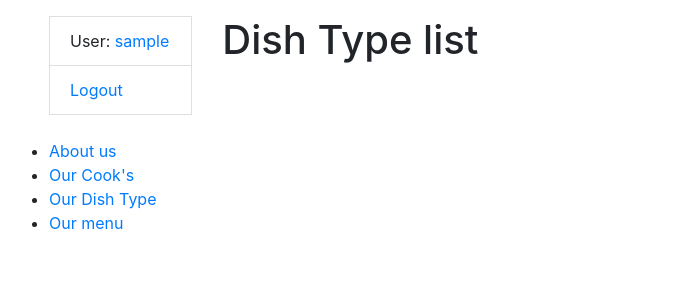
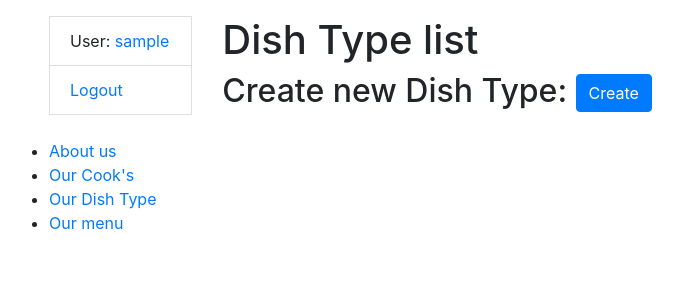
Before and after one commit to SemenetsSergii/Restaurant-Kitchen-Service, a Django app: page /kitchen/dish-types/ in a window 1280 px wide. Shown: the top 300 px of the page, without its empty margins (6-689 px from the left). Run offline with Django 5.2, Linux system fonts and the light colour scheme; the visitor is signed in with stand-in values (Sample User, id 1); data that the repository does not hold is empty.

Commit message:
add CreateView to dish-type & dish, create html for if

```diff
--- a/kitchen/urls.py
+++ b/kitchen/urls.py
@@ -5,13 +5,18 @@ from kitchen.views import (
     DishTypeListView,
     DishListView,
     CookListView,
+    DishTypeCreateView,
+    DishCreateView,
+
 )
 
 urlpatterns = [
     path("", index, name="index"),
     path("dish-types/", DishTypeListView.as_view(), name="dish-type-list"),
+    path("dish-types/create/", DishTypeCreateView.as_view(), name="dish-type-create"),
 
     path("dish/", DishListView.as_view(), name="dish-list"),
+    path("dish/create/", DishCreateView.as_view(), name="dish-create"),
 
     path("cook/", CookListView.as_view(), name="cook-list"),
 
--- a/kitchen/views.py
+++ b/kitchen/views.py
@@ -3,6 +3,7 @@ from django.contrib.auth.mixins import LoginRequiredMixin
 from django.http import HttpRequest, HttpResponse
 from django.contrib.auth.decorators import login_required
 from django.views import generic
+from django.urls import reverse, reverse_lazy
 
 from .models import (
     Cook,
@@ -33,6 +34,13 @@ class DishTypeListView(LoginRequiredMixin, generic.ListView):
     context_object_name = "dish_type_list"
 
 
+class DishTypeCreateView(LoginRequiredMixin, generic.edit.CreateView):
+    model = DishType
+    fields = "__all__"
+    success_url = reverse_lazy("kitchen:dish-type-list")
+    template_name = "kitchen/dish_type_form.html"
+
+
 class DishListView(LoginRequiredMixin, generic.ListView):
     model = Dish
     queryset = Dish.objects.select_related("dish_type")
@@ -40,6 +48,13 @@ class DishListView(LoginRequiredMixin, generic.ListView):
     context_object_name = "dish_list"
 
 
+class DishCreateView(LoginRequiredMixin, generic.CreateView):
+    model = Dish
+    fields = "__all__"
+    success_url = reverse_lazy("kitchen:dish-list")
+    template_name = 'kitchen/dish-form.html'
+
+
 class CookListView(LoginRequiredMixin, generic.ListView):
     model = Cook
     queryset = Cook.objects.prefetch_related("dishes")
--- a/restaurant_kitchen_service/settings.py
+++ b/restaurant_kitchen_service/settings.py
@@ -38,6 +38,8 @@ INSTALLED_APPS = [
     'django.contrib.messages',
     'django.contrib.staticfiles',
     "kitchen",
+    "crispy_forms",
+    "crispy_bootstrap4",
 ]
 
 MIDDLEWARE = [
@@ -136,3 +138,5 @@ LOGIN_REDIRECT_URL = "/kitchen/"
 INTERNAL_IPS = [
     "127.0.0.1"
 ]
+
+CRISPY_TEMPLATE_PACK = 'bootstrap4'
--- a/templates/kitchen/dish_type_list.html
+++ b/templates/kitchen/dish_type_list.html
@@ -2,11 +2,16 @@
 
 {% block content %}
   <h1>Dish Type list</h1>
-
+  <h2> Create new Dish Type: <a href="{% url 'kitchen:dish-type-create' %}"
+                                class="btn btn-primary link-to-page">
+    Create</a></h2>
   {% if dish_type_list %}
     <table class=" table">
-      <tr>#</tr>
-      <tr>Name</tr>
+      <tr>
+        <th>id</th>
+        <th>name</th>
+      </tr>
+
 
 
       {% for dish_type in dish_type_list %}
```
Also changed, not shown: templates/kitchen/dish-form.html (added, +10 -0 lines), templates/kitchen/dish_list.html (+10 -2 lines), templates/kitchen/dish_type_form.html (added, +10 -0 lines).
